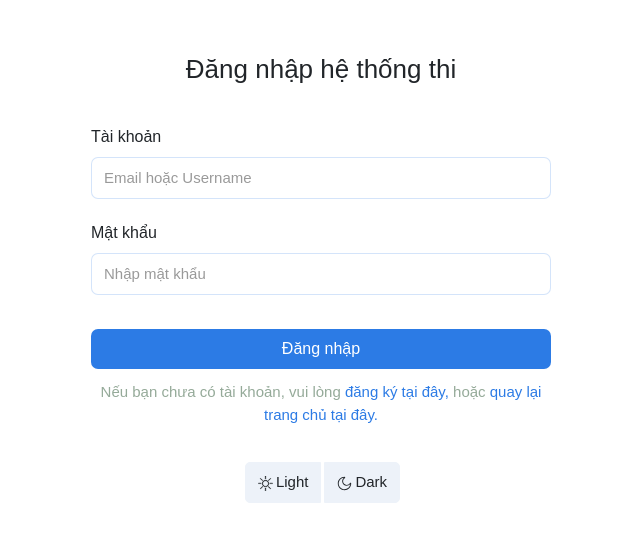
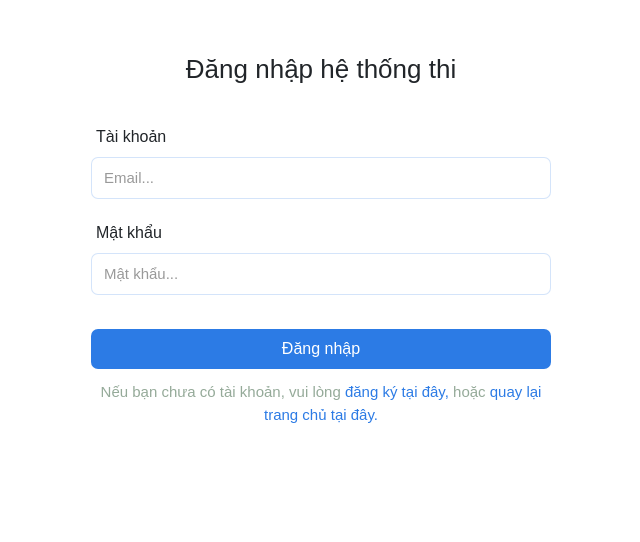
Before and after one commit to DatDangg/Exam-Prep, a React (Create React App) app: page /login in a window 1280 px wide. Shown: the top 542 px of the page, without its empty margins (319-959 px from the left). Built offline with nearby package versions, Linux system fonts and the light colour scheme.

Commit message:
update Login form

```diff
--- a/src/Page/Login/Login.js
+++ b/src/Page/Login/Login.js
@@ -26,18 +26,18 @@ function Login() {
         <div className={styles.login}>
             <div className="container mb-5">
                 <div className={`row ${styles.form}`}>
-                    <div className={`col-md-5 ${styles.heading}`}>
+                    <div className={`col-lg-5 col-md-7 ${styles.heading}`}>
                         Đăng nhập hệ thống thi
                     </div>
                     <form
-                        className={`col-md-5 ${styles.input}`}
+                        className={`col-lg-5 col-md-7 ${styles.input}`}
                         onSubmit={handleSubmit(onSubmit)}
                     >
                         <div className={styles.formGroup}>
                             <label>Tài khoản</label>
                             <ValidatedInput
                                 name="username"
-                                placeholder="Email hoặc Username"
+                                placeholder="Email..."
                                 register={register}
                                 trigger={trigger}
                                 error={errors.username}
@@ -48,7 +48,7 @@ function Login() {
                             <label>Mật khẩu</label>
                             <ValidatedInput
                                 name="password"
-                                placeholder="Nhập mật khẩu"
+                                placeholder="Mật khẩu..."
                                 register={register}
                                 trigger={trigger}
                                 error={errors.password}
@@ -59,13 +59,14 @@ function Login() {
                             Đăng nhập
                         </button>
                     </form>
-                    <div className={`col-md-5 ${styles.noti}`}>
+                    <div className={`col-lg-5 col-md-7 ${styles.noti}`}>
                         Nếu bạn chưa có tài khoản, vui lòng
                         <Link to='/register'> đăng ký tại đây, </Link>
                         hoặc
                         <Link to='/'> quay lại trang chủ tại đây.</Link>
                     </div>
                 </div>
+                {/* Light dark toggle
                 <div className={`${styles.toggleTheme}`}>
                     <div className={`${styles.theme}`}>
                         <svg viewBox="0 0 64 64" stroke="currentColor" strokeWidth="2">
@@ -90,7 +91,7 @@ function Login() {
                         </svg>
                         Dark
                     </div>
-                </div>
+                </div> */}
             </div>
         </div>
     );
--- a/src/Page/Login/Login.module.css
+++ b/src/Page/Login/Login.module.css
@@ -30,6 +30,7 @@
 
 .formGroup label{
     margin-bottom: 8px;
+    margin-left: 5px;
 }
 
 .formGroupInput{
--- a/src/components/schema.js
+++ b/src/components/schema.js
@@ -5,13 +5,7 @@ export const schema = yup.object().shape({
   username: yup
     .string()
     .required("Vui lòng nhập email hoặc username")
-    .test("is-valid", "Email hoặc username không hợp lệ", function (value) {
-        const input = String(value || "").trim();
-        const isEmail = /^[^\s@]+@[^\s@]+\.[^\s@]+$/.test(input);
-        const isUsername = /^[a-zA-Z0-9_]{1,}$/.test(input);
-
-        return isEmail || isUsername;
-      }),
+    .email("Email không hợp lệ"),
   password: yup
     .string()
     .required("Mật khẩu không được để trống")
```
